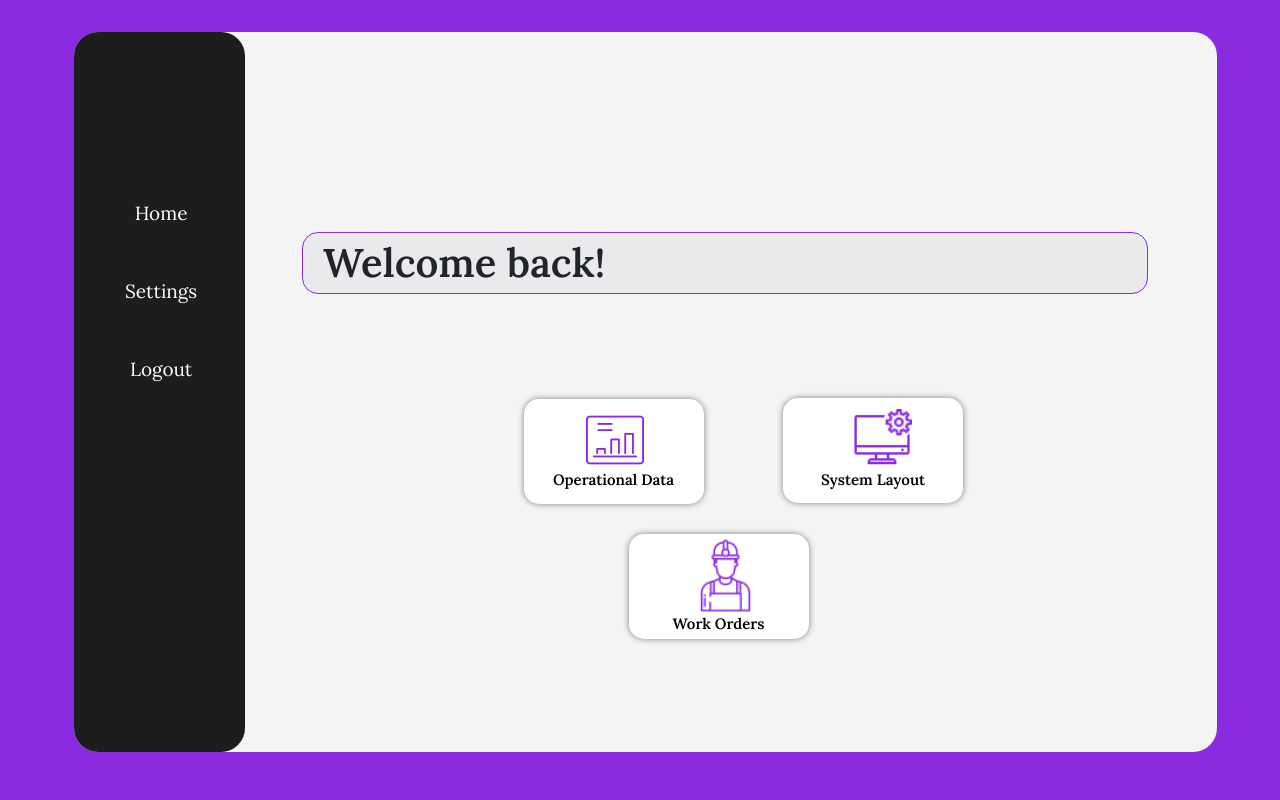
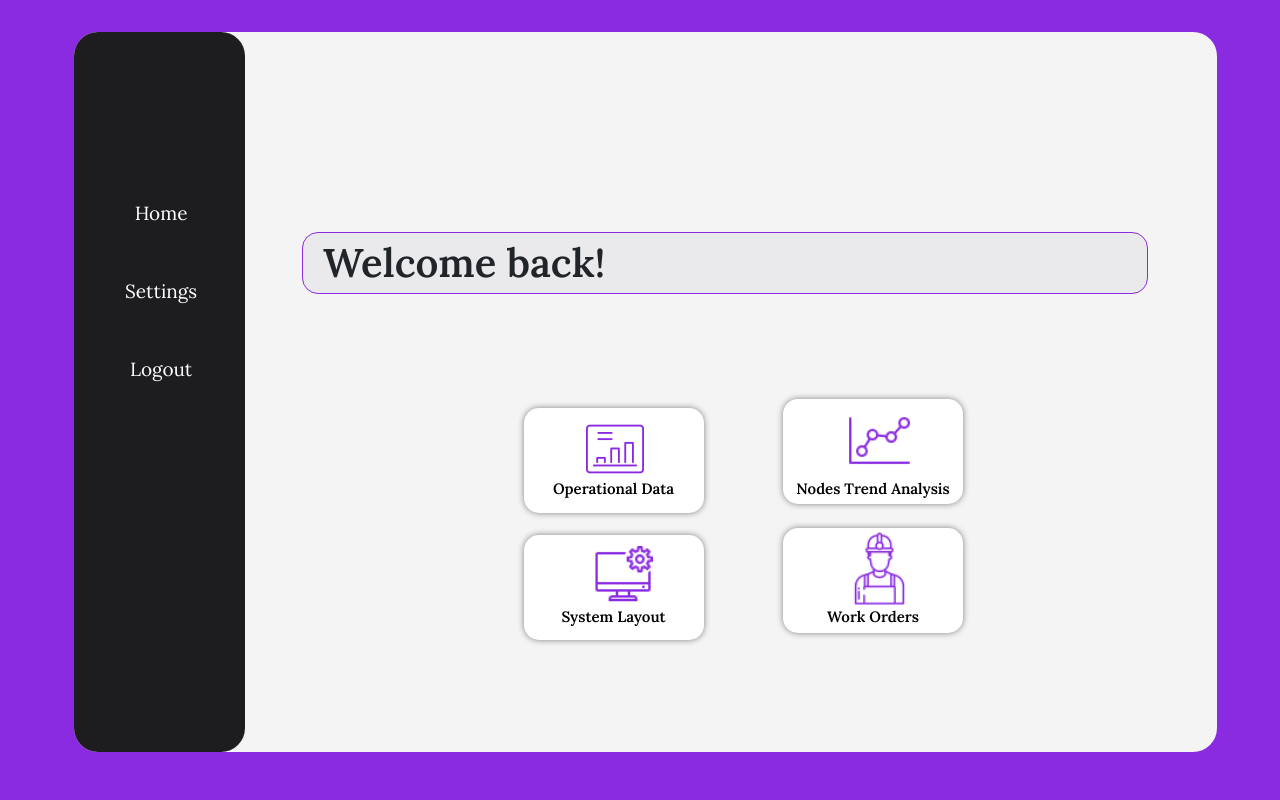
Before and after one commit to NyashaLoveness/group2-capstone, a PHP site: page / in a window 1280 px wide. Run offline with PHP 8.4, Linux system fonts and the light colour scheme; data that the repository does not hold is empty.

Commit message:
nodes chart

```diff
--- a/front-end.css
+++ b/front-end.css
@@ -56,7 +56,7 @@
     padding-left: 0.5em;
 }
 
-#layoutBtn, #opsBtn, #ordersBtn{
+#layoutBtn, #opsBtn, #ordersBtn, #nodesBtn{
     border: none;
     height: 7em;
     width: 12em;
@@ -73,13 +73,19 @@
     margin-top: 7em;
     font-family: 'Lora', serif;
 }
-#layoutBtn{
+#nodesBtn{
     margin-left: 5em;
+    margin-top: 7em;
     font-family: 'Lora', serif;
 }
+#layoutBtn{
+    margin-left: 30em;
+    font-family: 'Lora', serif;
+    margin-top: 1em;
+}
 #ordersBtn{
-    margin-left: 37em;
-    margin-top: 2em;
+    margin-left: 5em;
+    margin-top: 1em;
     font-family: 'Lora', serif;
 }
 
@@ -200,6 +206,11 @@
     width: 5em;
     margin-right: 1.7em;
 }
+#nodesImg{
+    margin-left: 2.6em;
+    width: 5em;
+    margin-right: 1.7em;
+}
 
 #submit, #cancel{
     outline: none;
@@ -215,6 +226,12 @@
     font-weight: 600;
     border-radius: 1em;
     margin-right: 1em;
+}
+
+#nodes{
+    margin-top: -31em;
+    margin-left: 15%;
+    height: 78.7%;
 }
 
 ::-webkit-scrollbar {
--- a/functions.js
+++ b/functions.js
@@ -12,6 +12,8 @@ window.addEventListener("load", function () {
     document.getElementById('iframe').style.display = 'none';
     document.getElementById('tblJ').style.display = 'none';
     document.getElementById('settingsPg').style.display = 'none';
+    document.getElementById('nodesBtn').style.display = 'inline';
+    document.getElementById('nodes').style.display = 'none';
 
 })
 
@@ -28,6 +30,8 @@ function showHome(){
     document.getElementById('settingsPg').style.display = 'none';
     document.getElementById('link').style.display = 'none';
     document.getElementById('ops').style.display = 'none';
+    document.getElementById('nodesBtn').style.display = 'inline';
+    document.getElementById('nodes').style.display = 'none';
 }
 
 function ordersPg() {
@@ -45,33 +49,10 @@ function ordersPg() {
     document.getElementById('ordersBtn').style.display = 'none';
     document.getElementById('CRUD').style.display = 'block';
     document.getElementById('settingsPg').style.display = 'none';
+    document.getElementById('nodesBtn').style.display = 'none';
+    document.getElementById('nodes').style.display = 'none';
 
 }
-
-// function login() {
-//     var usernm = document.getElementById('name').value;
-//     var passwd = document.getElementById('passwd').value;
-
-//     if (usernm == 'Bob' && passwd == 'operator01') {
-//         alert('login successful');
-//         function pipesShow() {
-//             document.getElementById('loginPg').style.display = 'none';
-//             document.getElementById('pathDir').textContent = 'Home > Pipe metadata';
-//             document.getElementById('heading').textContent = 'Pipe metadata';
-//             document.getElementById('tblJ').style.display = 'none';
-//             document.getElementById('tbl').style.display = 'block';
-//             document.getElementById('tblCoord').style.display = 'none';
-//             document.getElementById('box').style.display = 'block';
-//             document.getElementById('settingsPg').style.display = 'none';
-//             document.getElementById('pathDir').style.display = 'block';
-//             document.getElementById('menu').style.display = 'block';
-//             document.getElementById('contentBox').style.display = 'block';
-//         }
-// } else {
-//     alert('Oops, try again!')
-// }
-// pipesShow()
-// }
 
 function settingsShow() {
     document.getElementById('topbar').innerHTML = 'settings';
@@ -89,6 +70,8 @@ function settingsShow() {
     document.getElementById('ordersForm').style.display = 'none';
     document.getElementById('settingsPg').style.display = 'block';
     document.getElementById('acc').style.display = 'block';
+    document.getElementById('nodesBtn').style.display = 'none';
+    document.getElementById('nodes').style.display = 'none';
 
 }
 
@@ -100,6 +83,9 @@ function showLayout(){
     document.getElementById('settingsPg').style.display = 'none';
     document.getElementById('layout').style.display = 'block';
     document.getElementById('link').style.display = 'block';
+    document.getElementById('iframe').style.display = 'block';
+    document.getElementById('nodesBtn').style.display = 'none';
+    document.getElementById('nodes').style.display = 'none';
 }
 
 
@@ -112,6 +98,8 @@ function showTbls() {
     document.getElementById('coordsBox').style.display = 'block';
     document.getElementById('settingsPg').style.display = 'none';
     document.getElementById('tblJ').style.display = 'block';
+    document.getElementById('nodesBtn').style.display = 'none';
+    document.getElementById('nodes').style.display = 'none';
 };
 
 function opsData(){
@@ -128,4 +116,24 @@ function opsData(){
     document.getElementById('ops').style.display = 'block';
     document.getElementById('settingsPg').style.display = 'none';
     document.getElementById('ordersBtn').style.display = 'none';
+    document.getElementById('nodesBtn').style.display = 'none';
+    document.getElementById('nodes').style.display = 'none';
 }
+
+function nodesData(){
+    document.getElementById('topbar').innerHTML = 'Nodes trend analysis';
+    document.getElementById('layout').style.display = 'none';
+    document.getElementById('link').style.display = 'none';
+    document.getElementById('pipesBox').style.display = 'none';
+    document.getElementById('junctionsBox').style.display = 'none';
+    document.getElementById('coordsBox').style.display = 'none';
+    document.getElementById('ordersForm').style.display = 'none';
+    document.getElementById('CRUD').style.display = 'none';
+    document.getElementById('opsBtn').style.display = 'none';
+    document.getElementById('layoutBtn').style.display = 'none';
+    document.getElementById('ops').style.display = 'none';
+    document.getElementById('settingsPg').style.display = 'none';
+    document.getElementById('ordersBtn').style.display = 'none';
+    document.getElementById('nodesBtn').style.display = 'none';
+    document.getElementById('nodes').style.display = 'block';
+}
--- a/index.php
+++ b/index.php
@@ -23,18 +23,23 @@
         <div class='content-cont'>
             <div class='sidebar'>
                 <button class='homeBtn' onclick='showHome()'>Home</button>
-                <button class='settingsBtn' onclick = 'settingsShow()'>Settings</button>
+                <button class='settingsBtn' onclick='settingsShow()'>Settings</button>
                 <button class='logoutBtn'>Logout</button>
             </div>
 
             <div id='topbar'>Welcome back!</div>
 
-            <button id='opsBtn' onclick='opsData()'><img id = 'analytics' src = 'icons8-analytics-58.png'>Operational Data</button>
-            <button id='layoutBtn' onclick='showLayout()'><img id = 'sys' src = 'icons8-imac-settings-50.png'>System Layout</button>
-            <button id='ordersBtn' onclick='ordersPg()'><img id = 'order' src = 'icons8-engineer-64.png'>Work Orders</button>
+            <button id='opsBtn' onclick='opsData()'><img id='analytics' src='icons8-analytics-58.png'>Operational
+                Data</button>
+            <button id='nodesBtn' onclick='nodesData()'><img id='nodesImg' src='icons8-trend-chart-64.png'>Nodes Trend
+                Analysis</button>
+            <button id='layoutBtn' onclick='showLayout()'><img id='sys' src='icons8-imac-settings-50.png'>System
+                Layout</button>
+            <button id='ordersBtn' onclick='ordersPg()'><img id='order' src='icons8-engineer-64.png'>Work
+                Orders</button>
 
             <div id='layout' style="position: relative; height: 75%;">
-                <iframe id = 'iframe' title="Hanoi layout" frameborder="0"
+                <iframe id='iframe' title="Hanoi layout" frameborder="0"
                     style="position: absolute; margin-top: 10; left: 20; width: 80%; height: 100%;"
                     src="https://view.genial.ly/63599eea84f06e00183b2ac3" type="text/html" allowscriptaccess="always"
                     allowfullscreen="false" scrolling="no" allownetworking="all">
@@ -229,8 +234,8 @@
 
             <div id='settingsPg'>
                 <button id='acc'>Account information</button><br>
-                    <button id='profile'>Profile</button><br>
-                    <button id='notifs'>Notifications</button><br>
+                <button id='profile'>Profile</button><br>
+                <button id='notifs'>Notifications</button><br>
                 <button id='support' onclick='opsData()'>Support</button><br>
                 <button id='terms' onclick='opsData()'>Terms and privacy</button><br>
             </div>
@@ -249,8 +254,8 @@
                     <label for="details">Details</label><br>
                     <input type="text" id="details" name='details'><br>
 
-                    <button id = 'submit' type="submit">Add</button>
-                    <button id = 'cancel' type="cancel">Cancel</button>
+                    <button id='submit' type="submit">Add</button>
+                    <button id='cancel' type="cancel">Cancel</button>
                 </form>
             </div>
 
@@ -279,6 +284,12 @@
                 </iframe>
             </div>
 
+            <div id='nodes'>
+                <iframe src="https://mpho-godfrey-nkadimeng.shinyapps.io/App1/" height='100%' width='100%'
+                    style="border:none;">
+                </iframe>
+            </div>
+
 
 
 
```
Also changed, not shown: icons8-trend-chart-64.png (added).
